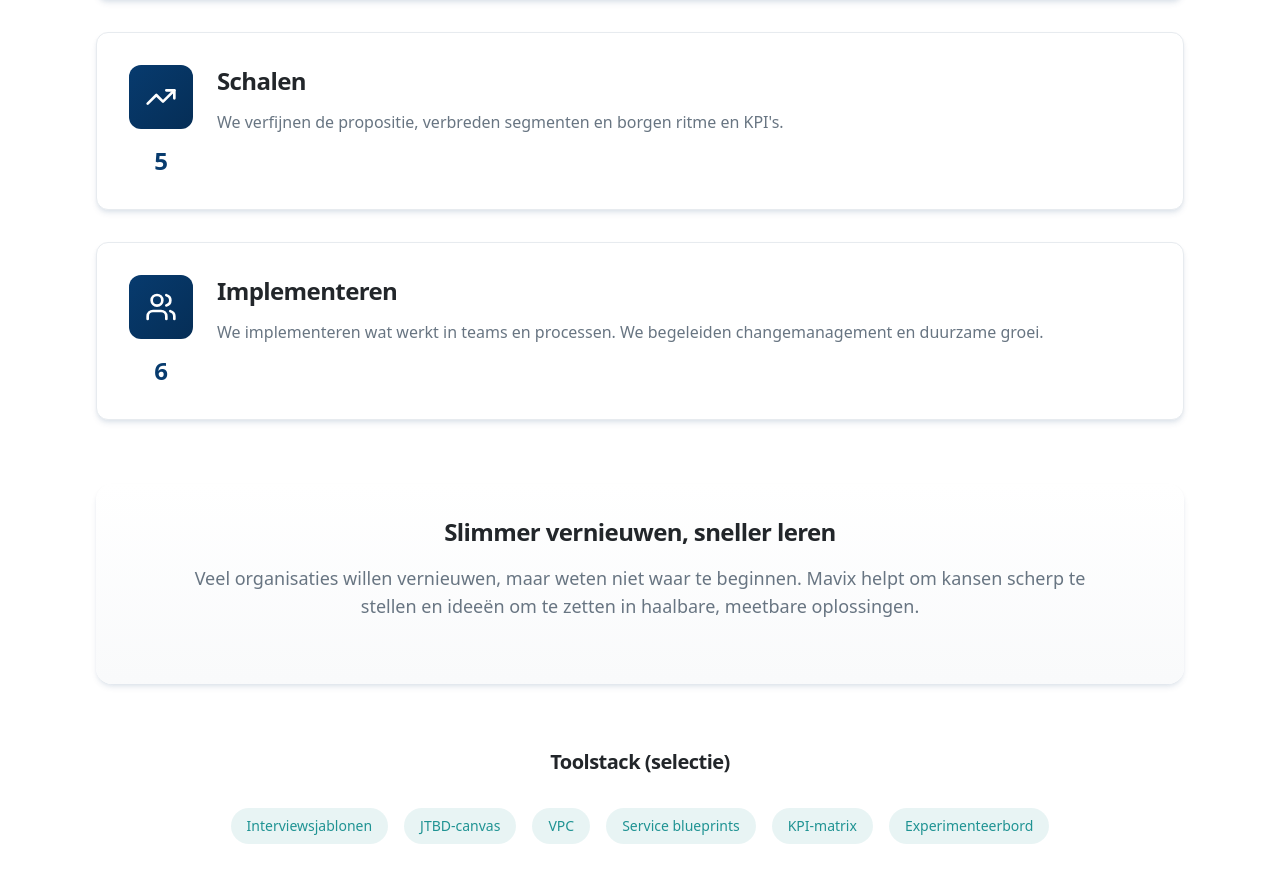
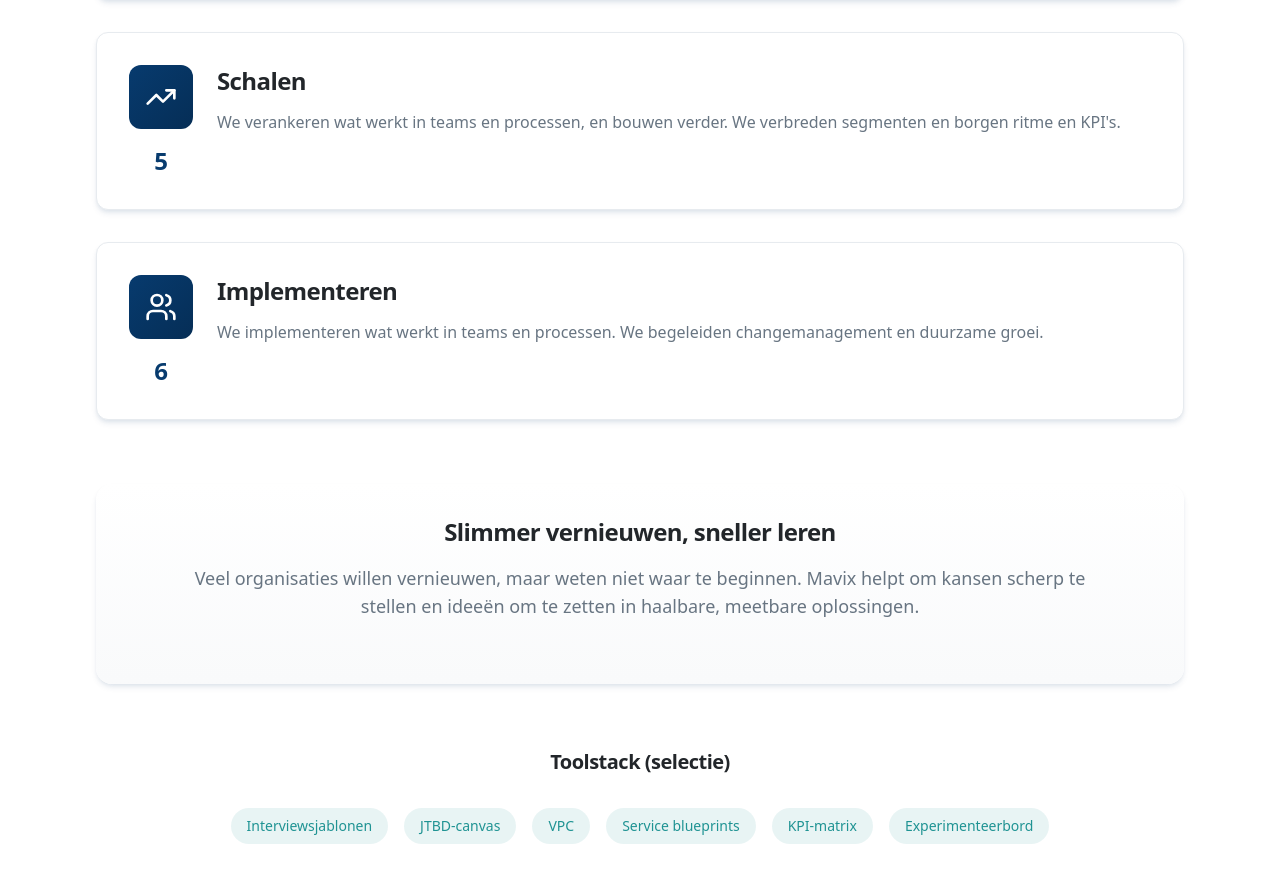
Before and after one commit to crazyheinz/mavix, a React (Vite) app: page / in a window 1280 px wide. Shown: the part 2328-3211 px from the top of the page. Built offline with nearby package versions, Linux system fonts and the light colour scheme; the HTML template or start-up script is replaced by a standard one.

Commit message:
Update steps 5 and 6

```diff
--- a/src/components/Methodology.tsx
+++ b/src/components/Methodology.tsx
@@ -31,7 +31,7 @@ const Methodology = () => {
       icon: <TrendingUp className="h-8 w-8" />,
       number: "5",
       title: "Schalen",
-      description: "We verfijnen de propositie, verbreden segmenten en borgen ritme en KPI's."
+      description: "We verankeren wat werkt in teams en processen, en bouwen verder. We verbreden segmenten en borgen ritme en KPI's."
     },
     {
       icon: <Users className="h-8 w-8" />,
```
